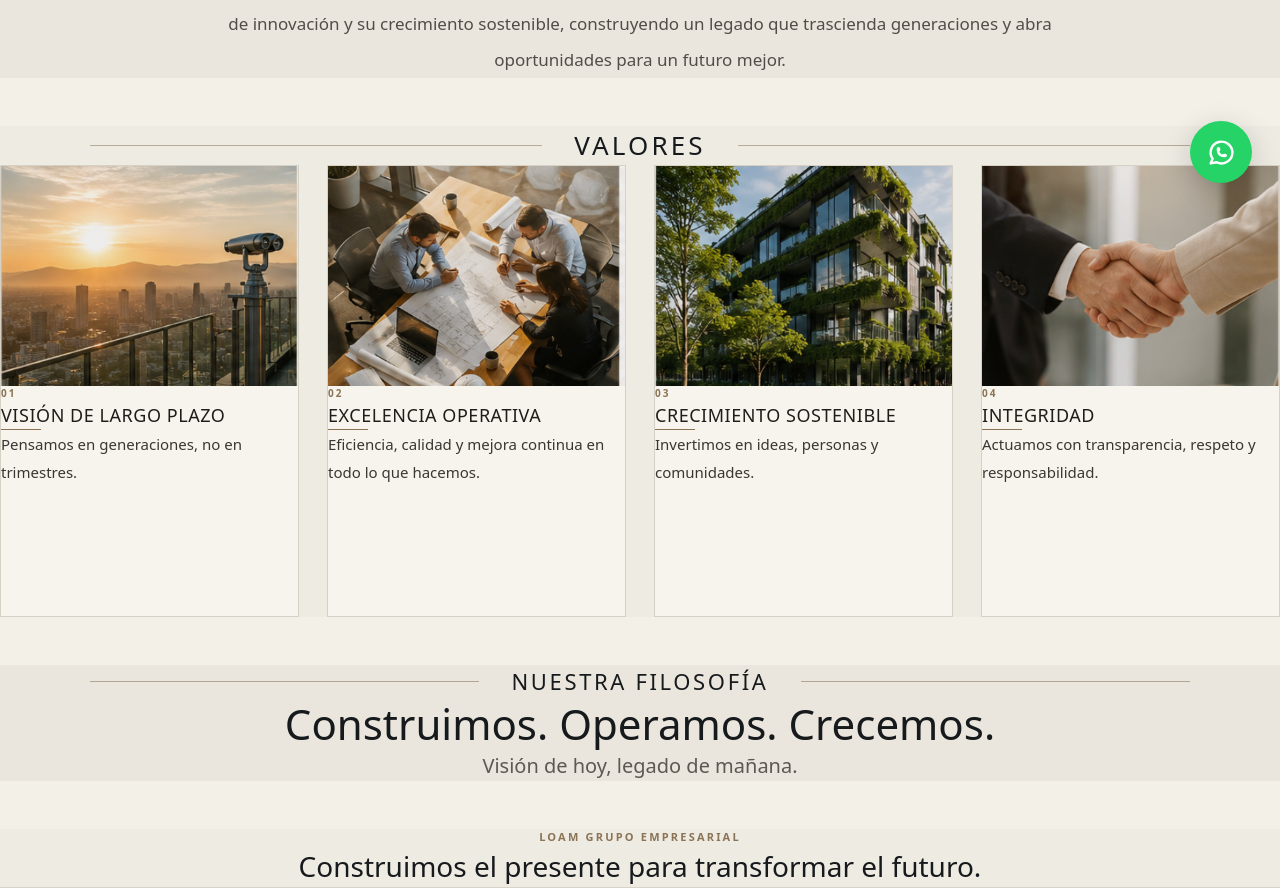
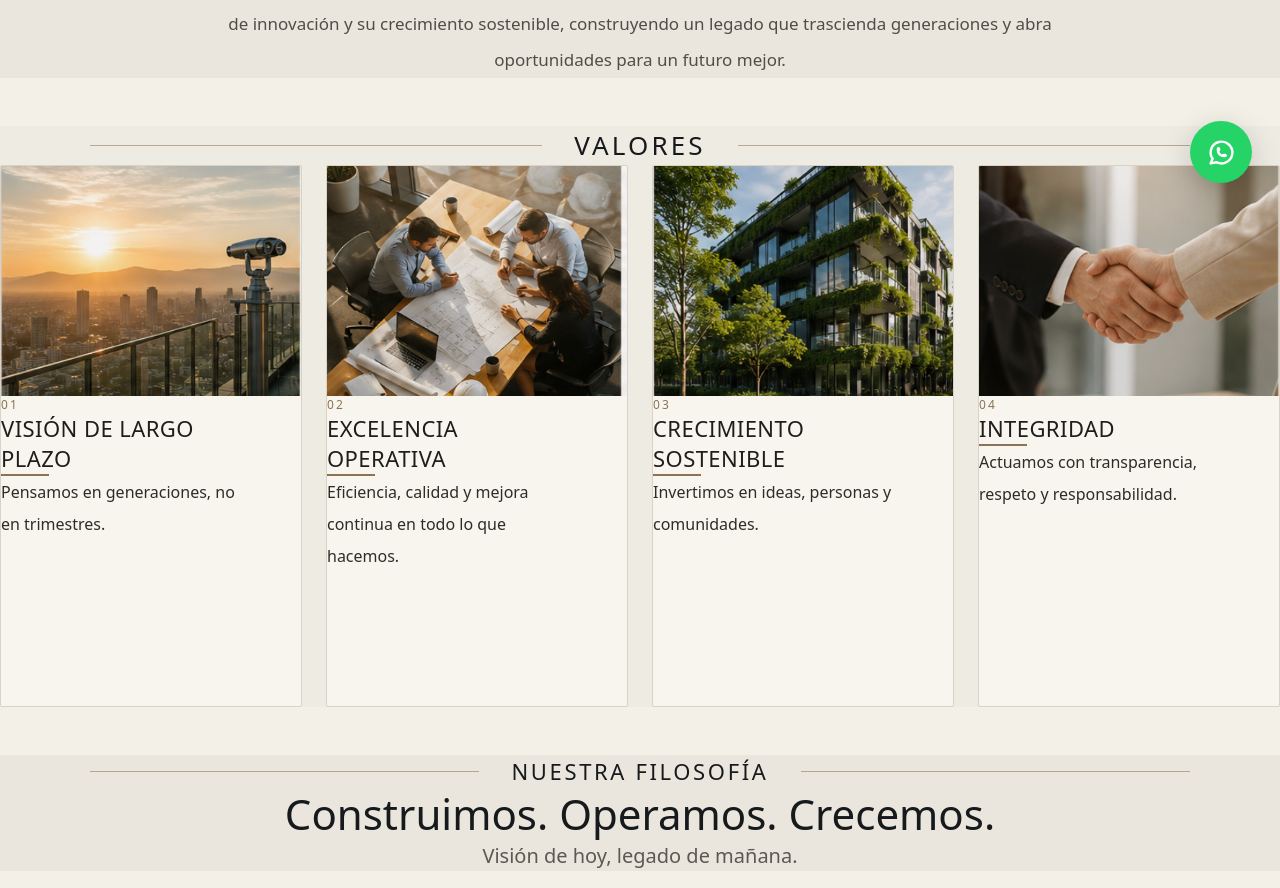
Before and after one commit to Grupo-Loam/grupo-loam, a Next.js app: page /nosotros in a window 1280 px wide. Shown: the part 589-1477 px from the top of the page. Built offline with nearby package versions, Linux system fonts and the light colour scheme.

Commit message:
Corrigiendo Pagina Nosotros

```diff
--- a/src/app/nosotros/page.tsx
+++ b/src/app/nosotros/page.tsx
@@ -128,7 +128,7 @@ export default function NosotrosPage() {
     VALORES
 ======================================== */}
 <section className="flex w-full justify-center bg-[var(--bg-primary)]">
-          <div className="flex w-full max-w-[1320px] flex-col items-center px-6 py-20 text-center sm:px-8 md:py-24 lg:px-10 lg:py-28">
+  <div className="flex w-full max-w-[1380px] flex-col items-center px-6 py-20 text-center sm:px-8 md:py-24 lg:px-10 lg:py-28">
     <div className="flex w-full max-w-[1100px] items-center justify-center gap-5 sm:gap-8">
       <div className="h-px flex-1 bg-[var(--color-bronce)]/55" />
 
@@ -139,36 +139,51 @@ export default function NosotrosPage() {
       <div className="h-px flex-1 bg-[var(--color-bronce)]/55" />
     </div>
 
-            <div className="mt-24 grid w-full gap-7 sm:grid-cols-2 lg:grid-cols-4">
+    <div className="mt-24 grid w-full gap-6 sm:grid-cols-2 lg:grid-cols-4">
       {values.map((value, index) => (
         <article
           key={value.title}
-                  className="group overflow-hidden border border-[#D6D0C5] bg-[#F7F4ED] text-left transition-all duration-500 hover:-translate-y-1 hover:border-[var(--color-bronce)] hover:shadow-[0_14px_35px_rgba(23,26,28,0.10)]"
+          className="
+            group
+            overflow-hidden
+            rounded-[2px]
+            border
+            border-[#D9D2C6]
+            bg-[#F8F5EE]
+            text-left
+            transition-all
+            duration-500
+            hover:-translate-y-1
+            hover:border-[var(--color-bronce)]
+            hover:shadow-[0_14px_36px_rgba(23,26,28,0.10)]
+          "
         >
-                  <div className="relative h-[210px] w-full overflow-hidden sm:h-[220px]">
+          {/* IMAGEN */}
+          <div className="relative h-[230px] w-full overflow-hidden">
             <Image
               src={value.image}
               alt={value.title}
               fill
               sizes="(max-width: 640px) 100vw, (max-width: 1024px) 50vw, 25vw"
-                      className="object-cover transition-transform duration-700 group-hover:scale-[1.04]"
+              className="object-cover transition-transform duration-700 group-hover:scale-[1.03]"
             />
 
-                    <div className="absolute inset-0 bg-black/5 transition duration-500 group-hover:bg-black/0" />
+            <div className="absolute inset-0 bg-black/[0.03] transition duration-500 group-hover:bg-transparent" />
           </div>
 
-                  <div className="flex min-h-[230px] flex-col px-7 py-8">
-                    <span className="text-[10px] font-semibold tracking-[0.2em] text-[var(--color-bronce)]">
+          {/* CONTENIDO */}
+          <div className="flex min-h-[310px] flex-col px-8 py-10">
+            <span className="text-[12px] font-medium tracking-[0.18em] text-[var(--color-bronce)]">
               0{index + 1}
             </span>
 
-                    <h3 className="mt-6 font-[var(--font-cinzel)] text-[17px] uppercase leading-7 tracking-[0.03em] text-[#1D1D1B] sm:text-[18px]">
+            <h3 className="mt-8 max-w-[240px] font-[var(--font-cinzel)] text-[22px] font-medium uppercase leading-[1.35] tracking-[0.02em] text-[#1D1D1B]">
               {value.title}
             </h3>
 
-                    <div className="mt-6 h-px w-10 bg-[var(--color-bronce)] transition-all duration-500 group-hover:w-16" />
+            <div className="mt-7 h-[2px] w-12 bg-[var(--color-bronce)] transition-all duration-500 group-hover:w-16" />
 
-                    <p className="mt-10 text-[14px] leading-7 text-[#393633] sm:text-[15px]">
+            <p className="mt-8 max-w-[240px] text-[16px] leading-8 text-[#2F2C28]">
               {value.description}
             </p>
           </div>
@@ -177,7 +192,6 @@ export default function NosotrosPage() {
     </div>
   </div>
 </section>
-
         {/* ESPACIO ENTRE SECCIONES */}
         <div className="h-8 w-full bg-[#F3F0E8] md:h-10 lg:h-12" />
 
```
Lines whose indentation alone changed are shown as unchanged.
